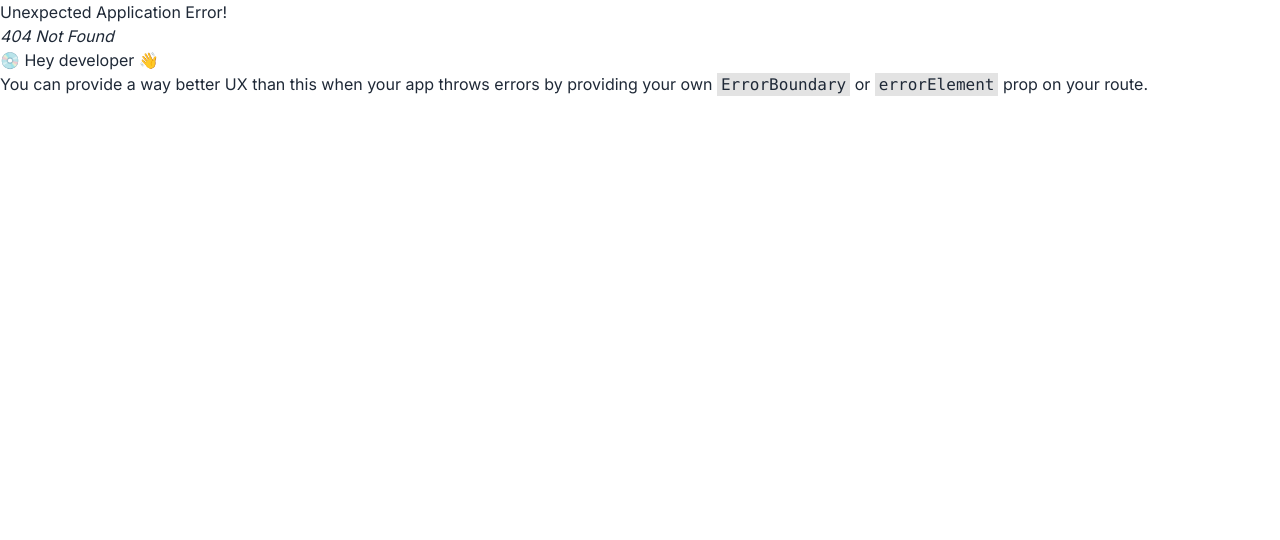
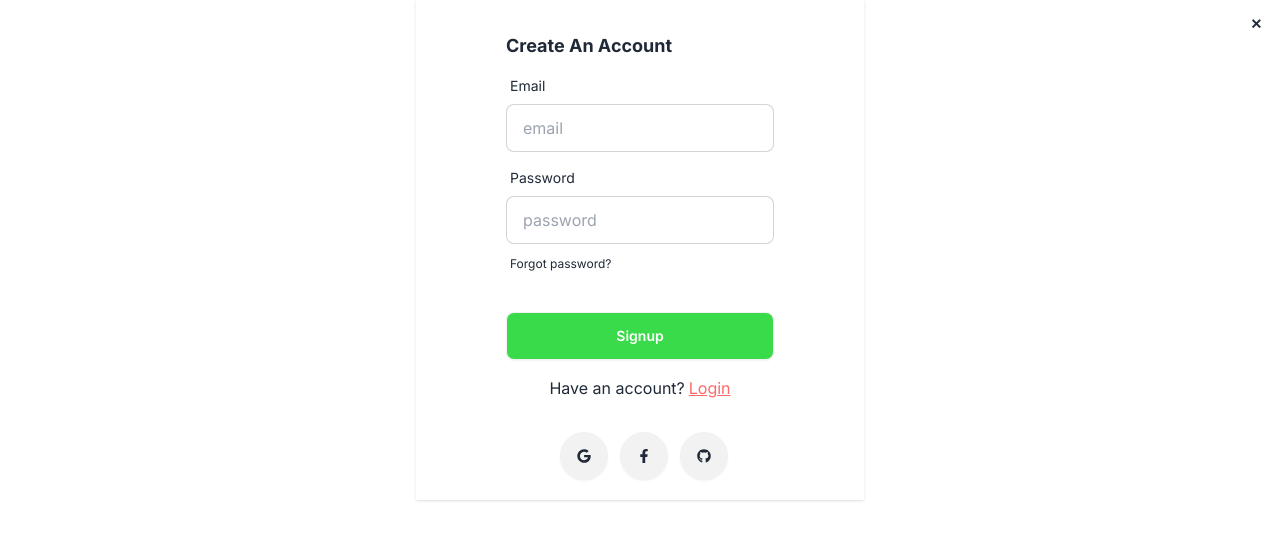
Before and after one commit to geremewatalay/Ye-Enat-Bet-Website, a React (Vite) app in the folder food-client/: page /signup in a window 1280 px wide. Before the commit this address had no page. Shown: the top 540 px of the page. Built offline with nearby package versions, Linux system fonts and the light colour scheme; no server answers.

Commit message:
firebase and context commit

```diff
--- a/food-client/package.json
+++ b/food-client/package.json
@@ -10,13 +10,16 @@
     "preview": "vite preview"
   },
   "dependencies": {
+    "firebase": "^11.1.0",
     "localforage": "^1.10.0",
     "match-sorter": "^6.3.4",
     "react": "^18.2.0",
     "react-dom": "^18.2.0",
+    "react-hook-form": "^7.54.2",
     "react-icons": "^5.0.1",
     "react-router-dom": "^6.22.3",
     "react-slick": "^0.30.2",
+    "slick-carousel": "^1.8.1",
     "sort-by": "^1.2.0"
   },
   "devDependencies": {
--- a/food-client/src/components/Modal.jsx
+++ b/food-client/src/components/Modal.jsx
@@ -0,0 +1,79 @@
+import React from 'react'
+import { Link } from 'react-router-dom'
+import { FaGoogle } from "react-icons/fa";
+import { FaFacebookF } from "react-icons/fa";
+import { FaGithub } from "react-icons/fa";
+import { useForm } from "react-hook-form"
+
+
+
+
+const Modal = () => {
+  const {
+    register,
+    handleSubmit,
+    formState: { errors },
+  } = useForm()
+  const onSubmit = (data) => console.log(data)
+
+  return (
+    <dialog
+    id="my_modal_5"
+    className="modal modal-middle sm:modal-middle">
+    <div className="modal-box">
+      <div className="modal-action flex flex-col items-center justify-center mt-0 ">
+      <form onSubmit={handleSubmit(onSubmit)} className="card-body" method="dialog">
+        <h3 className='font-bold text-lg'>Please Login!</h3>
+        {/* email */}
+        <div className="form-control">
+          <label className="label">
+            <span className="label-text">Email</span>
+          </label>
+          <input type="email" placeholder="email" className="input input-bordered"
+          {...register("email")}
+          />
+        </div>
+        {/* password */}
+        <div className="form-control">
+          <label className="label">
+            <span className="label-text">Password</span>
+          </label>
+          <input type="password" placeholder="password" className="input input-bordered"
+          {...register("password")}
+           />
+          <label className="label mt-1">
+            <a href="#" className="label-text-alt link link-hover">Forgot password?</a>
+          </label>
+        </div>
+        {/* error */}
+
+        {/* login btn */}
+        <div className="form-control mt-6">
+          <input type='submit' value="Login" className="btn bg-green text-white"/>
+        </div>
+        <p className='text-center mt-2'>Donot have an account?<Link to="/signup" className='underline text-red ml-1'>Signup Now</Link> </p>
+        <button
+        htmlFor="my_modal_5"
+        onClick={() => document.getElementById('my_modal_5').close()}
+        className="btn btn-sm btn-circle btn-ghost absolute right-2 top-2"
+        >✕</button>
+      </form>
+    {/*social sign in */}
+      <div className="text-center space-x-3 mb-5">
+      <button className="btn btn-circle hover:bg-green hover:text-white">
+      <FaGoogle />
+    </button>
+    <button className="btn btn-circle hover:bg-green hover:text-white">
+    <FaFacebookF />
+    </button>
+    <button className="btn btn-circle hover:bg-green hover:text-white">
+    <FaGithub />
+    </button>
+      </div>
+      </div>
+    </div>
+  </dialog>
+)
+}
+
+export default Modal
--- a/food-client/src/components/Navbar.jsx
+++ b/food-client/src/components/Navbar.jsx
@@ -1,11 +1,14 @@
-import React, { useEffect, useState } from "react";
+import React, { useContext, useEffect, useState } from "react";
 import logo from "/logo.png";
 import { FaRegUser } from "react-icons/fa";
 import Modal from "./Modal";
+import { AuthContext } from "../contexts/AuthProvider";
 
 
 const Navbar = () => {
-  const [isSticky,setSticky] = useState(false);
+  const [isSticky, setSticky] = useState(false);
+  const {user} = useContext(AuthContext);
+  console.log(user)
 
   useEffect(() => {
     const handleScroll = () => {
@@ -20,7 +23,7 @@ const Navbar = () => {
     return () => {
       window.removeEventListener("scroll", handleScroll);
     };
-},[]);
+  }, []);
 
   const navItems = (
     <>
@@ -67,8 +70,7 @@ const Navbar = () => {
   return (
     <header className="max-w-screen-2x1 container mx-auto fixed top-0 left-0 right-0 transition-all duration-300 ease-in-out">
       <div
-        className={`navbar xl:px-24 ${
-          isSticky
+        className={`navbar xl:px-24 ${isSticky
           ? "shadow-md bg-base-100 transition-all duration-300 ease-in-out"
           : ""
           }`}
@@ -100,11 +102,11 @@ const Navbar = () => {
           </div>
           {/* login btn */}
           <button
-            onClick={()=>document.getElementById('my_modal_5').showModal()}
+            onClick={() => document.getElementById('my_modal_5').showModal()}
             className="btn bg-green rounded-full px-6 text-white items-center gap-2"><FaRegUser />
             Login
           </button>
-            <Modal/>
+          <Modal />
         </div>
       </div>
     </header>
--- /dev/null
+++ b/food-client/src/components/Signup.jsx
@@ -0,0 +1,82 @@
+import React from 'react'
+import { Link } from 'react-router-dom'
+import { FaGoogle } from "react-icons/fa";
+import { FaFacebookF } from "react-icons/fa";
+import { FaGithub } from "react-icons/fa";
+import { useForm } from "react-hook-form"
+import Modal from './Modal';
+
+const Signup = () => {
+    const {
+        register,
+        handleSubmit,
+        watch,
+        formState: { errors },
+      } = useForm()
+    // Define onSubmit function to handle form data
+    const onSubmit = (data) => {
+        const onSubmit = (data) => console.log(data)
+    }
+  return (
+  <div className="max-w-md bg-white shadow w-full mx-auto flex items-center justify-center">
+    <div className="modal-action flex flex-col items-center justify-center mt-0 ">
+       <form onSubmit={handleSubmit(onSubmit)} className="card-body" method="dialog">
+         <h3 className='font-bold text-lg'>Create An Account</h3>
+         {/* email */}
+         <div className="form-control">
+           <label className="label">
+             <span className="label-text">Email</span>
+           </label>
+           <input type="email" placeholder="email" className="input input-bordered"
+           {...register("email")}
+           />
+         </div>
+         {/* password */}
+         <div className="form-control">
+           <label className="label">
+             <span className="label-text">Password</span>
+           </label>
+           <input type="password" placeholder="password" className="input input-bordered"
+           {...register("password")}
+            />
+           <label className="label mt-1">
+             <a href="#" className="label-text-alt link link-hover">Forgot password?</a>
+           </label>
+         </div>
+         {/* error */}
+
+         {/* login btn */}
+         <div className="form-control mt-6">
+           <input type='submit' value="Signup" className="btn bg-green text-white"/>
+         </div>
+         <p className='text-center mt-2'>Have an account?
+            <button className='underline text-red ml-1'
+            onClick={() => document.getElementById('my_modal_5').showModal()}
+            >
+                Login
+                </button>
+                </p>
+                <Link
+                to={'/'}
+        className="btn btn-sm btn-circle btn-ghost absolute right-2 top-2"
+        >✕</Link>
+       </form>
+     {/*social sign in */}
+       <div className="text-center space-x-3 mb-5">
+       <button className="btn btn-circle hover:bg-green hover:text-white">
+       <FaGoogle />
+     </button>
+     <button className="btn btn-circle hover:bg-green hover:text-white">
+     <FaFacebookF />
+     </button>
+     <button className="btn btn-circle hover:bg-green hover:text-white">
+     <FaGithub />
+     </button>
+       </div>
+       </div>
+       <Modal/>
+     </div>
+)
+}
+
+export default Signup
--- /dev/null
+++ b/food-client/src/contexts/AuthProvider.jsx
@@ -0,0 +1,21 @@
+import React, { createContext, useState } from 'react'
+import { getAuth } from "firebase/auth";
+import app from "../firebase/firebase.config"
+
+export const AuthContext = createContext();
+const auth = getAuth(app);
+const AuthProvider = ({children}) => {
+    const [user, setUser] = useState(null);
+    const[loading,setLoading] = useState(true);
+
+    const authInfo ={
+        user
+    }
+  return (
+ <AuthContext.Provider value={authInfo}>
+    {children}
+ </AuthContext.Provider>
+)
+}
+
+export default AuthProvider
--- /dev/null
+++ b/food-client/src/firebase/firebase.config.js
@@ -0,0 +1,27 @@
+// Import the functions you need from the SDKs you need
+import { initializeApp } from "firebase/app";
+import { getAnalytics } from "firebase/analytics";
+// TODO: Add SDKs for Firebase products that you want to use
+// https://firebase.google.com/docs/web/setup#available-libraries
+
+// console.log(import.meta.env.VITE_SOME_KEY)
+
+
+// Your web app's Firebase configuration
+// For Firebase JS SDK v7.20.0 and later, measurementId is optional
+const firebaseConfig = {
+  apiKey: import.meta.env.VITE_APIKEY,
+  authDomain: import.meta.env.VITE_AUTHDOMAIN,
+  projectId: import.meta.env.VITE_PROJECTID,
+  storageBucket: import.meta.env.VITE_STORAGEBUCKET,
+  messagingSenderId: import.meta.env.VITE_MESSAGINGSENDERID,
+  appId: import.meta.env.VITE_APPID,
+  measurementId: import.meta.env.VITE_MEASUREMENTID
+};
+
+// Initialize Firebase
+const app = initializeApp(firebaseConfig);
+const analytics = getAnalytics(app);
+
+
+export default app;
--- a/food-client/src/main.jsx
+++ b/food-client/src/main.jsx
@@ -2,7 +2,10 @@ import ReactDOM from 'react-dom/client'
 import './index.css'
 import { RouterProvider } from 'react-router-dom'
 import router from './router/Router.jsx'
+import AuthProvider from './contexts/AuthProvider.jsx'
 
 ReactDOM.createRoot(document.getElementById('root')).render(
-    <RouterProvider router={router} />,
+    <AuthProvider>
+       <RouterProvider router={router} />
+    </AuthProvider>,
 )
```
Also changed, not shown: food-client/src/pages/shop/Menu.jsx (+17 -19 lines), food-client/src/router/Router.jsx (+5 -5 lines), 1 other file (tests, documents, lock files or other folders). Lines whose indentation alone changed are shown as unchanged.
